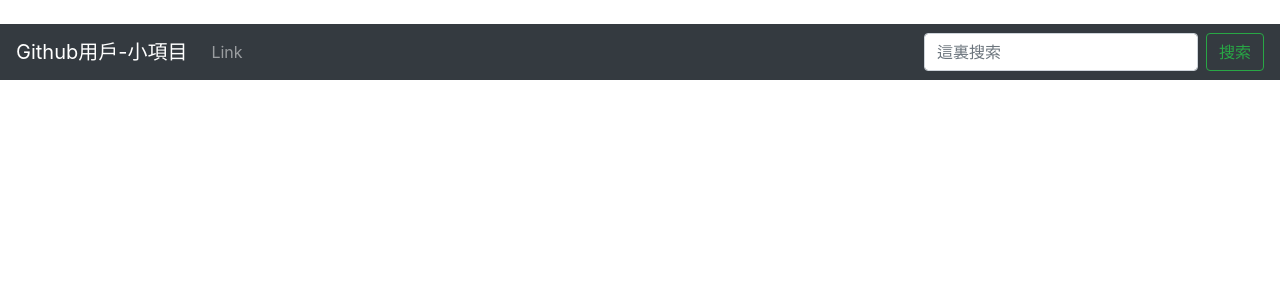
After one commit to anlaganlag/github_simple_project, a Django app: template prpresent/templates/base.html in a window 1280 px wide. The commit adds this page. Shown: the top 300 px of the page. Run offline with Django 3.2, Linux system fonts and the light colour scheme; the template is opened without the code that fills it, so the values that code supplies are empty.

Commit message:
bootstrap使用基本模板及navbar

```diff
--- /dev/null
+++ b/prpresent/templates/base.html
@@ -0,0 +1,28 @@
+<!doctype html>
+<html lang="en">
+  <head>
+    <!-- Required meta tags -->
+    <meta charset="utf-8">
+    <meta name="viewport" content="width=device-width, initial-scale=1, shrink-to-fit=no">
+
+    <!-- Bootstrap CSS -->
+    <link rel="stylesheet" href="https://cdn.jsdelivr.net/npm/bootstrap@4.5.0/dist/css/bootstrap.min.css" integrity="sha384-9aIt2nRpC12Uk9gS9baDl411NQApFmC26EwAOH8WgZl5MYYxFfc+NcPb1dKGj7Sk" crossorigin="anonymous">
+
+    <title> Github用戶信息</title>
+  </head>
+  <br>
+  <body>
+        {% include 'nav.html' %}
+      <div class="container">
+      {% block content %}
+      {% endblock  %}
+
+      </div>
+
+    <!-- Optional JavaScript -->
+    <!-- jQuery first, then Popper.js, then Bootstrap JS -->
+    <script src="https://cdn.jsdelivr.net/npm/jquery@3.5.1/dist/jquery.slim.min.js" integrity="sha384-DfXdz2htPH0lsSSs5nCTpuj/zy4C+OGpamoFVy38MVBnE+IbbVYUew+OrCXaRkfj" crossorigin="anonymous"></script>
+    <script src="https://cdn.jsdelivr.net/npm/popper.js@1.16.0/dist/umd/popper.min.js" integrity="sha384-Q6E9RHvbIyZFJoft+2mJbHaEWldlvI9IOYy5n3zV9zzTtmI3UksdQRVvoxMfooAo" crossorigin="anonymous"></script>
+    <script src="https://cdn.jsdelivr.net/npm/bootstrap@4.5.0/dist/js/bootstrap.min.js" integrity="sha384-OgVRvuATP1z7JjHLkuOU7Xw704+h835Lr+6QL9UvYjZE3Ipu6Tp75j7Bh/kR0JKI" crossorigin="anonymous"></script>
+  </body>
+</html>
--- a/prpresent/templates/home.html
+++ b/prpresent/templates/home.html
@@ -1 +1,5 @@
-<h1>Hello world</h1>
+{% extends 'base.html' %}
+
+{% block content %}
+    <h1>Hello Gal</h1>
+{% endblock %}
--- /dev/null
+++ b/prpresent/templates/nav.html
@@ -0,0 +1,18 @@
+<nav class="navbar navbar-expand-lg navbar-dark bg-dark">
+    <a class="navbar-brand" href="#">Github用戶-小項目</a>
+    <button class="navbar-toggler" type="button" data-toggle="collapse" data-target="#navbarSupportedContent" aria-controls="navbarSupportedContent" aria-expanded="false" aria-label="Toggle navigation">
+      <span class="navbar-toggler-icon"></span>
+    </button>
+
+    <div class="collapse navbar-collapse" id="navbarSupportedContent">
+      <ul class="navbar-nav mr-auto">
+        <li class="nav-item">
+          <a class="nav-link" href="#">Link</a>
+        </li>
+      </ul>
+      <form class="form-inline my-2 my-lg-0">
+        <input class="form-control mr-sm-2" type="search" placeholder="這裏搜索" aria-label="Search">
+        <button class="btn btn-outline-success my-2 my-sm-0" type="submit">搜索</button>
+      </form>
+    </div>
+  </nav>
```
